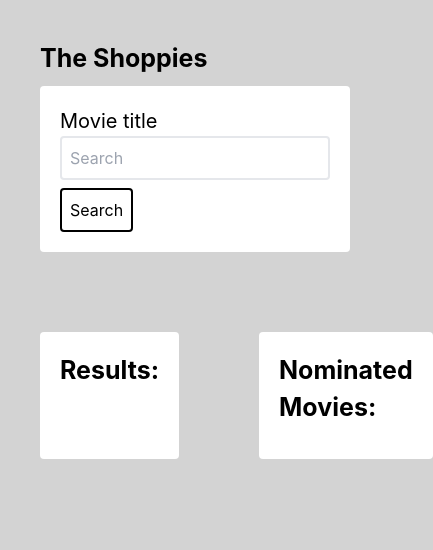
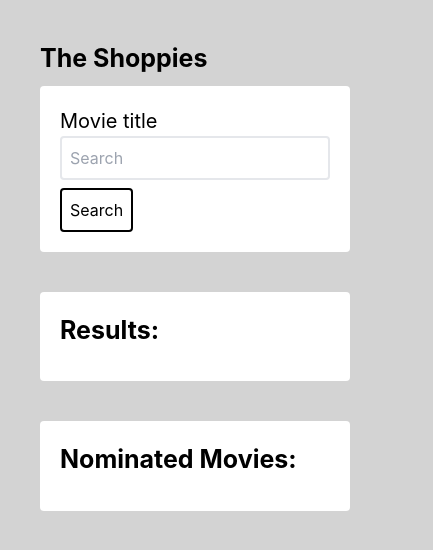
Before and after one commit to OmarBassatni97/shopify-challenge, a React (Create React App) app: page / in a window 390 px wide. Shown: the top 550 px of the page, 433 px wide, since content can reach past the window. Built offline with nearby package versions, Linux system fonts and the light colour scheme.

Commit message:
added responsive pages

```diff
--- a/src/components/Movie.jsx
+++ b/src/components/Movie.jsx
@@ -4,7 +4,7 @@ const Movie = ({title, releaseData, img, addMovie}) => {
   const {nominatedMovies} = useContext(MovieStore)
   const nominatedMoviesLimit = nominatedMovies.length === 5 ? true : false
   return (
-    <div className='flex mb-10'>
+    <div className='lg:flex mb-10'>
         <img className='h-[250px]' src={img} alt={img} />
         <div className='m-3 font-bold'>
         <p>{title}</p>
--- a/src/components/MovieList.jsx
+++ b/src/components/MovieList.jsx
@@ -16,7 +16,7 @@ const MovieList = () => {
     e.target.disabled = true
   };
   return (
-    <div className="bg-white m-10 p-5 rounded w-[50%]">
+    <div className="bg-white m-10 p-5 rounded  md:w-[50%]">
       <h1 className="font-bold text-[25px] mb-3">Results:</h1>
       {movies &&
         movies.Search.slice(0, 3).map((movie) => {
--- a/src/components/NominatedList.jsx
+++ b/src/components/NominatedList.jsx
@@ -9,7 +9,7 @@ const NominatedList = () => {
     setNominatedMovies([])
   }
   return (
-    <div className="bg-white flex  m-10 p-5 rounded w-[50%]">
+    <div className="bg-white flex  m-10 p-5 rounded md:w-[50%]">
       <div>
         <h1 className="font-bold text-[25px] mb-3">Nominated Movies:</h1>
         {nominatedMovies &&
@@ -29,7 +29,7 @@ const NominatedList = () => {
       {nominatedMovies.length === 5 &&
         <div>
           <Link to='/choose-movie'><button className='border-solid border-2 rounded p-2 hover:bg-slate-400'>Lets choose a movie</button></Link>
-          <button onClick={reset} className='border-solid border-2 rounded p-2 ml-2 hover:bg-slate-400'>Reset</button>
+          <button onClick={reset} className='border-solid border-2 rounded p-2 sm:ml-2 mt-2 hover:bg-slate-400'>Reset</button>
         </div>
       }
 
--- a/src/components/NominatedMovie.jsx
+++ b/src/components/NominatedMovie.jsx
@@ -2,7 +2,7 @@ import React from "react";
 
 const NominatedMovie = ({ img, releaseDate, title }) => {
   return (
-    <div className='flex mb-10'>
+    <div className='lg:flex mb-10'>
         <img className='h-[150px]' src={img} alt={img} />
         <div className='m-3 font-bold'>
         <p>{title}</p>
--- a/src/pages/Home.js
+++ b/src/pages/Home.js
@@ -6,7 +6,7 @@ const Home = () => {
   return (
     <div>
         <MovieSearchBar />
-        <div className="flex">
+        <div className="md:flex">
           <MovieList />
           <NominatedList />
         </div>
```
